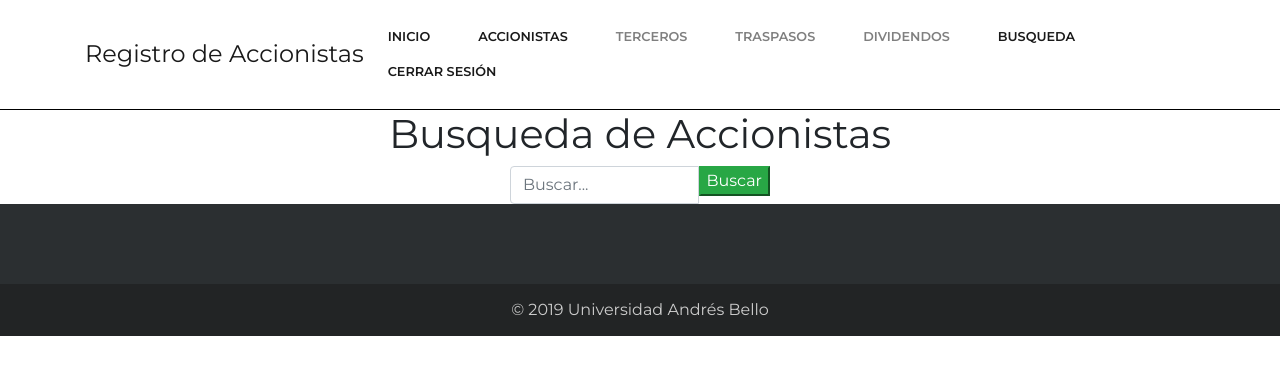
After one commit to gmanquilefn/GRUPO9_Registro-de-Accionistas, a Django app: page /busqueda/ in a window 1280 px wide. The commit adds this page. Shown: the top 375 px of the page. Run offline with Django 3.2, Linux system fonts and the light colour scheme; the visitor is signed in with stand-in values (Sample User, id 1); some libraries are stand-ins or nearby versions.

Commit message:
pal merge

```diff
--- a/accionista/templates/accionistas.html
+++ b/accionista/templates/accionistas.html
@@ -2,7 +2,7 @@
 {% block content %}
 <div class="ml-5 mr-5 mt-5 mb-5">
   <h1>Listado de accionistas</h1>
-  <!--<a href="/buscar/" class="btn btn-primary">Buscar Accionista</a>-->
+  <a href="/busqueda/" class="btn btn-primary">Busqueda</a>
   <a href="/crear/" class="btn btn-success">Crear Accionista</a>
   <div class="row mt-5 justify-content-center">
   {% for accionista in accionistas %}
--- a/regAccionistas/settings.py
+++ b/regAccionistas/settings.py
@@ -16,7 +16,7 @@ INSTALLED_APPS = [
   'django.contrib.staticfiles',
   'seguridad',
   'accounts',
-  'accionista'
+  'accionista',
 ]
 
 MIDDLEWARE = [
--- /dev/null
+++ b/seguridad/templates/busqueda.html
@@ -0,0 +1,23 @@
+{% extends "base.html" %}
+{% load static %}
+
+{% block content %}
+<h1 align="center">Busqueda de Accionistas</h1>
+<div class="container" style="width: 20rem;">
+    <div class="row">
+      <div class="col-md-12 search">
+        <form action="" method="get">
+          <div id="custom-search-input">
+            <div class="input-group col-md-12">
+              <input type="text" class="form-control" placeholder="Buscar..." name="Buscar">
+              <span class="input-group-list">
+                <i class="icon icon-search"></i>
+                <button type="submit" class="boton btn-success">Buscar</button>
+              </span>
+            </div>
+          </div>
+        </form>
+      </div>
+    </div>
+  </div>
+{% endblock %}
--- a/seguridad/templates/navbar.html
+++ b/seguridad/templates/navbar.html
@@ -23,6 +23,9 @@
           <a class="nav-link" >Dividendos</a>
         </li>
         <li class="nav-item" role="presentation">
+          <a class="nav-link active" href="/busqueda/" >Busqueda</a>
+        </li>
+        <li class="nav-item" role="presentation">
           <a href="{% url 'logout' %}" class="nav-link active">Cerrar Sesión</a>
         </li>
       </ul>
--- a/seguridad/urls.py
+++ b/seguridad/urls.py
@@ -4,5 +4,6 @@ from seguridad import views
 
 urlpatterns = [
   url(r'^$',views.HomePageView.as_view(),name="index"),
+  url(r'^busqueda/$',views.BusquedaView.as_view(),name="Buscar"),
   path('accounts/', include('django.contrib.auth.urls')),
 ]
--- a/seguridad/views.py
+++ b/seguridad/views.py
@@ -6,3 +6,7 @@ from django.views.generic.edit import CreateView, UpdateView
 class HomePageView(LoginRequiredMixin, TemplateView):
   def get(self, request, **kwargs):
     return render(request, 'index.html', context=None)
+
+class BusquedaView(LoginRequiredMixin, UpdateView):
+  def get(self, request, **kwargs):
+    return render(request, 'busqueda.html', context=None)
```
Also changed, not shown: accionista/templates/crear.html (line endings or trailing spaces).
